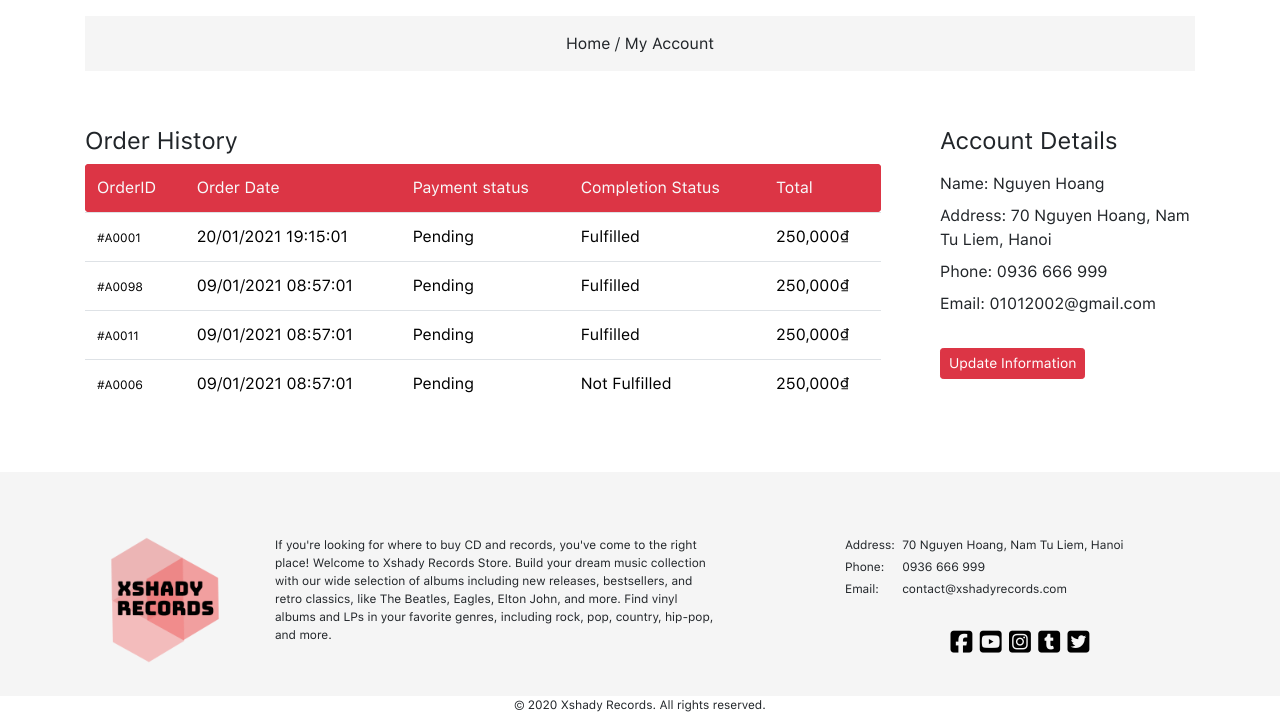
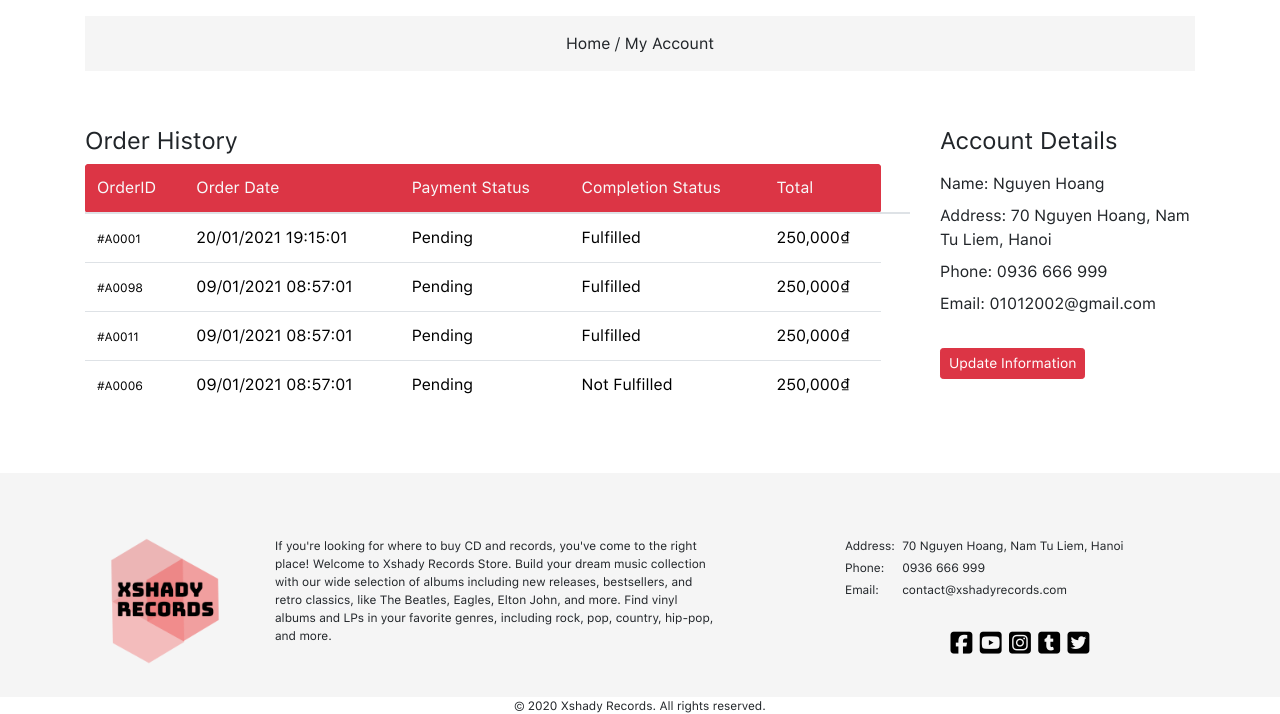
Before and after one commit to quando213/xshadyrecords, a PHP site: page /profile.html in a window 1280 px wide. Shown: the part 193-907 px from the top of the page. Run offline with PHP 8.4, Linux system fonts and the light colour scheme; some libraries are stand-ins or nearby versions.

Commit message:
2.3.5 viewprofile

```diff
--- a/profile.html
+++ b/profile.html
@@ -20,7 +20,8 @@
 <header class="container mx-auto">
     <div class="header border-bottom">
         <div class="d-flex justify-content-between align-items-center">
-            <button class="navbar-toggler d-md-none" type="button" data-toggle="collapse" data-target=".collapsibleNavbar">
+            <button class="navbar-toggler d-md-none" type="button" data-toggle="collapse"
+                    data-target=".collapsibleNavbar">
                 <i class="fas fa-bars"></i>
             </button>
             <div class="user-container d-none d-md-block dropdown">
@@ -72,16 +73,19 @@
     </div>
     <div class="container py-5">
         <div class="row mt-2">
-            <div class="col-md-9 col-sm-6 col-12 ">
+            <div class="col-md-9 table-responsive">
                 <h4>Order History</h4>
-                <table class="table table-hover">
+                <table class=" table table-hover">
+                    <thead>
                     <tr class="bg-danger">
                         <th class="bg-danger text-light rounded-left">OrderID</th>
                         <th class="bg-danger text-light">Order Date</th>
-                        <th class="bg-danger text-light">Payment status</th>
+                        <th class="bg-danger text-light">Payment Status</th>
                         <th class="bg-danger text-light">Completion Status</th>
-                        <th class="bg-danger text-light rounded-right">Total<th>
+                        <th class="bg-danger text-light rounded-right">Total
+                        <th>
                     </tr>
+                    </thead>
                     <tr data-href="index.html">
                         <td><a href="">#A0001</a></td>
                         <td>20/01/2021 19:15:01</td>
@@ -113,10 +117,11 @@
                     </tr>
                 </table>
             </div>
+
             <div class="col-md-3 col-12">
                 <h4>Account Details</h4>
                 <div class="d-inline-block mt-2">
-                    <div class="mb-2">Name: Nguyen Hoang </div>
+                    <div class="mb-2">Name: Nguyen Hoang</div>
                     <div class="mb-2">Address: 70 Nguyen Hoang, Nam Tu Liem, Hanoi</div>
                     <div class="mb-2">Phone: 0936 666 999</div>
                     <div class="mb-2">Email: 01012002@gmail.com</div>
@@ -171,7 +176,6 @@
 </div>
 
 
-
 <script src="https://ajax.googleapis.com/ajax/libs/jquery/3.5.1/jquery.min.js"></script>
 <script src="https://cdnjs.cloudflare.com/ajax/libs/popper.js/1.16.0/umd/popper.min.js"></script>
 <script src="https://maxcdn.bootstrapcdn.com/bootstrap/4.5.2/js/bootstrap.min.js"></script>
```
Also changed, not shown: css/style.css (line endings or trailing spaces).
